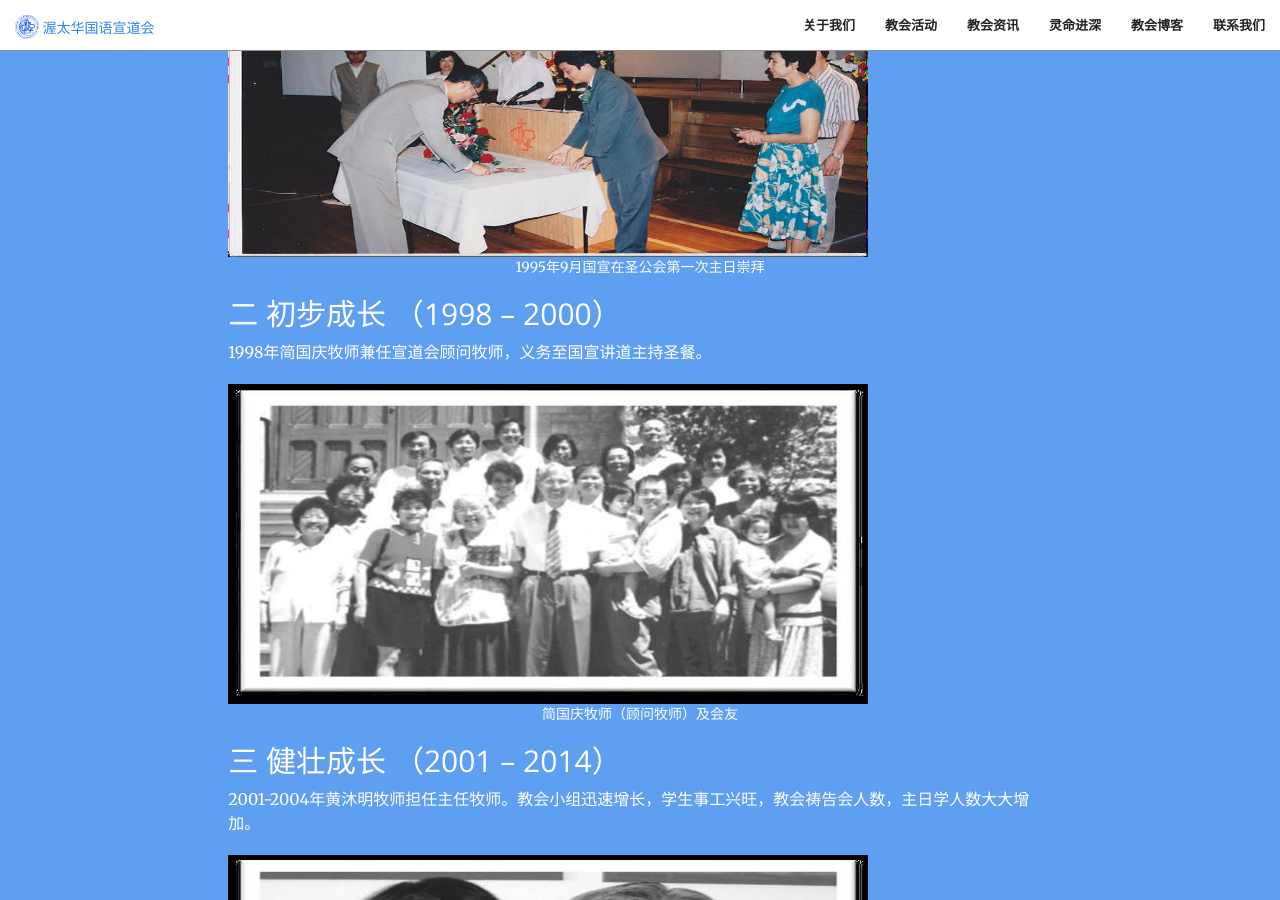
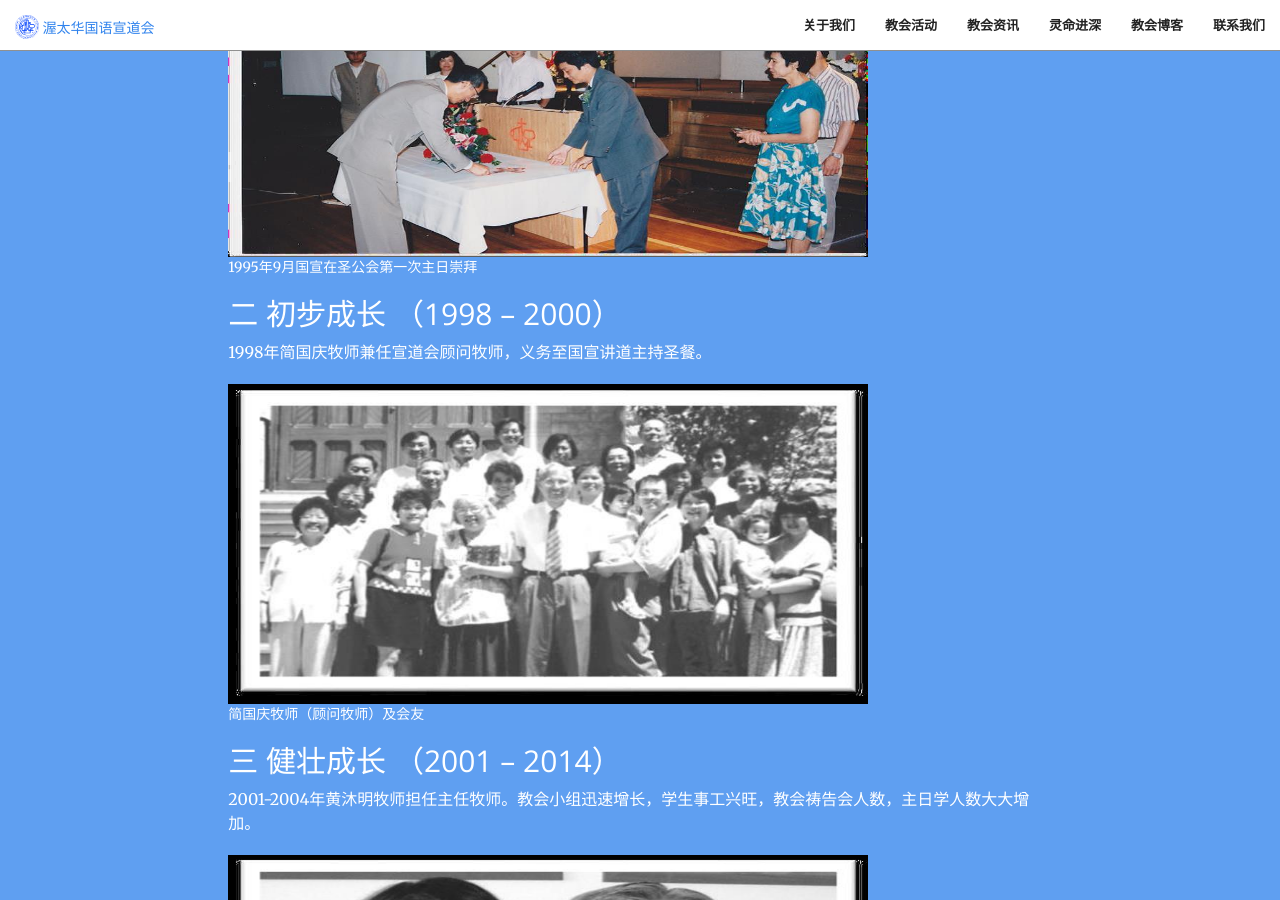
Before and after one commit to JonasYow/ottawaomac, a Jekyll site: the page built from history.md, in a window 1280 px wide and 900 px high, scrolled down 1286 px. Built offline with Jekyll 4.4.1, drawn with Linux system fonts in a browser that asks for light colours.

Commit message:
remove styles setting in figcaption tag
remove styles setting in figcaption tag. will try to base css settings

```diff
--- a/_includes/image_history.html
+++ b/_includes/image_history.html
@@ -1,4 +1,4 @@
 <figure class="image">
   <img style="text-align: left; width:640px;height:320px;" src="{{ site.url }}{{ include.url }}" alt="{{ include.description }}" title="{{ include.description }}">
-  <figcaption style="text-align: center;">{{ include.description }}</figcaption>
+  <figcaption>{{ include.description }}</figcaption>
 </figure>
```
